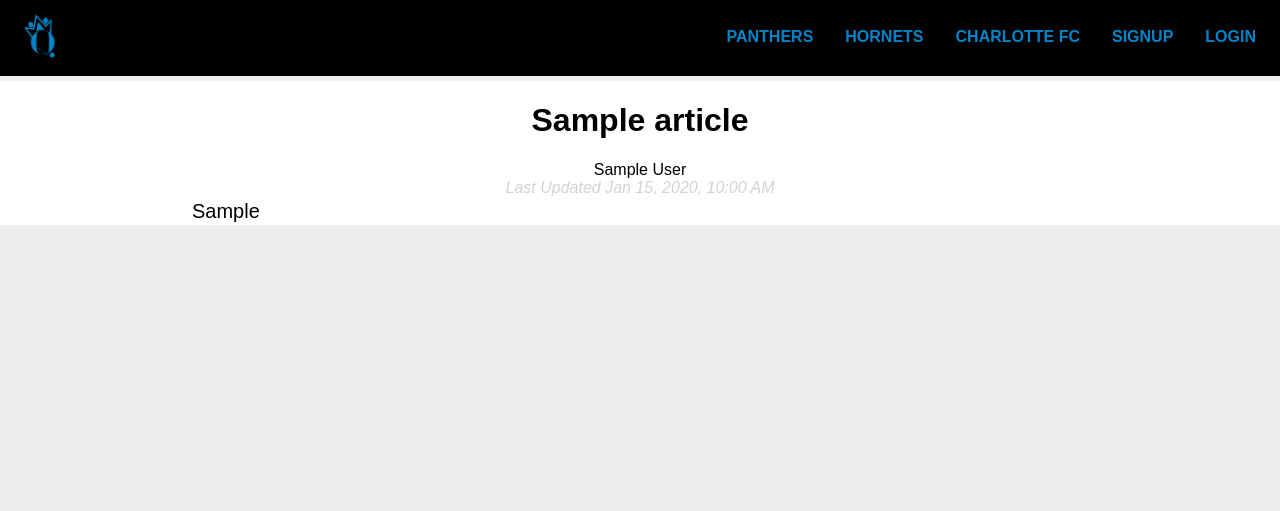
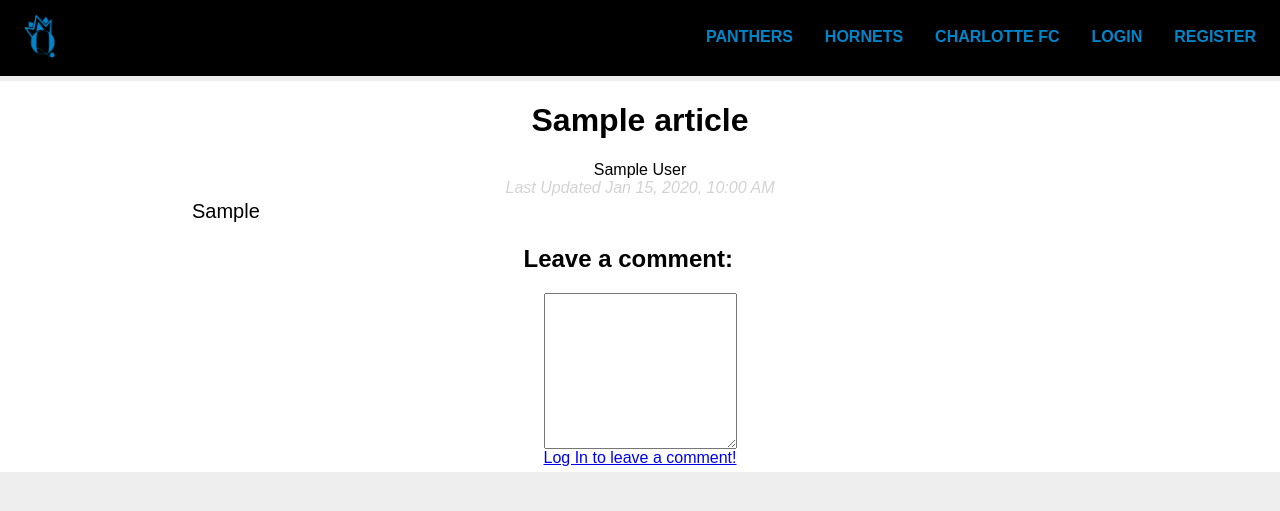
Before and after one commit to Cooper-Adams/QueenCityCollective, a Node server app: template views/articles/show.ejs in a window 1280 px wide. Shown: the top 511 px of the page. Run offline with Node 20, Linux system fonts and the light colour scheme; the template is opened without the code that fills it: most values are stand-ins (such as "Sample title", 1, 10 or a date in 2020); some libraries are stand-ins or nearby versions.

Commit message:
Added logic to handle comments if the user is/isn't logged in

```diff
--- a/views/articles/show.ejs
+++ b/views/articles/show.ejs
@@ -25,8 +25,8 @@
                 <button hidden class="log-out" type="submit"></button>
             </form>
             <% } else { %>
-            <a <% if (article.category == "Hornets") { %> class= <%= "hornets" %><% } %> href="/register">SignUp</a>
-            <a <% if (article.category == "Hornets") { %> class= <%= "hornets" %><% } %> href="/login">LogIn</a>
+                <a <% if (article.category == "Hornets") { %> class= <%= "hornets" %><% } %> href="/login">LogIn</a>
+                <a <% if (article.category == "Hornets") { %> class= <%= "hornets" %><% } %> href="/register">Register</a>
             <% } %>
         </ul>
 
@@ -50,6 +50,24 @@
         <div class="article-text">
             <%- article.sanitizedHtml %>
         </div>
+
+        <div class="comment-container">
+            <h2>Leave a comment:</h2>
+
+            <form action="/comment" method="POST">
+                <textarea name="comment" id="comment" cols="20" rows="10"></textarea>
+
+                <input type="text" name="slug" id="slug" value="<%= article.slug %>" hidden>
+
+                <% if (loggedIn) { %>
+                    <input type="text" name="name" id="name" value="<%= name %>" hidden>
+
+                    <button type="submit">Comment</button>
+                <% } else { %>
+                    <a href="/login">Log In to leave a comment!</a>
+                <% } %>
+            </form>
+        </div>
     </div>
 </body>
 </html>
```
